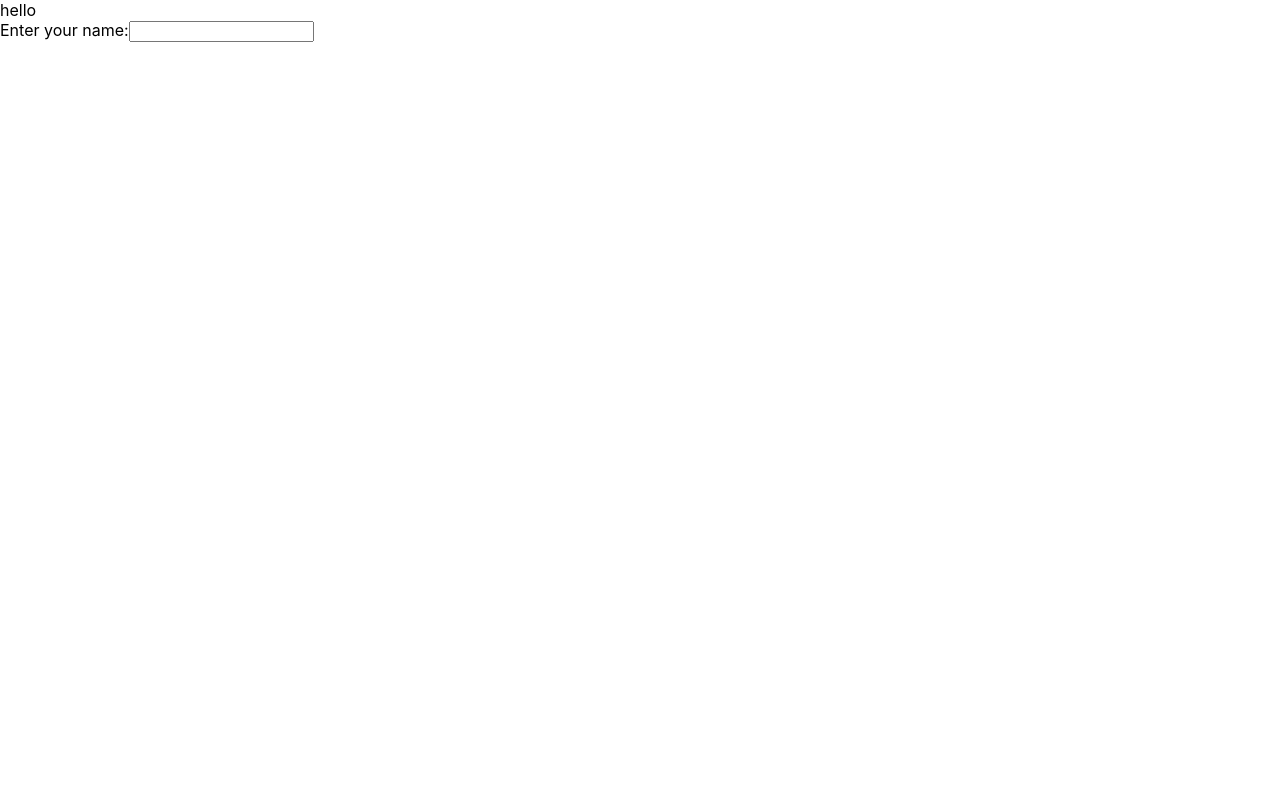
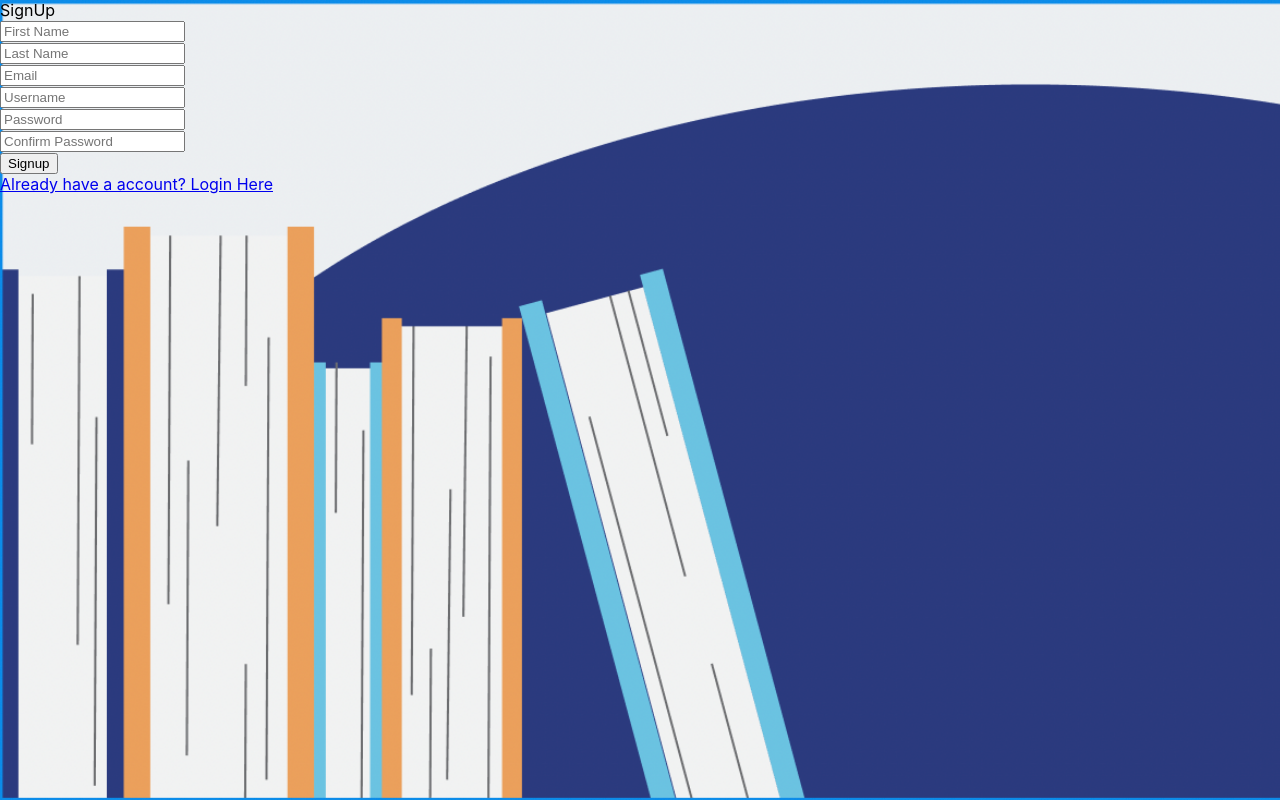
Before and after one commit to blin4504/BrckBook, a React (Create React App) app in the folder frontends/frontends/: page / in a window 1280 px wide. Built offline with nearby package versions, Linux system fonts and the light colour scheme.

Commit message:
skeleton for frontend

```diff
--- a/frontends/frontends/src/index.css
+++ b/frontends/frontends/src/index.css
@@ -5,6 +5,9 @@ body {
     sans-serif;
   -webkit-font-smoothing: antialiased;
   -moz-osx-font-smoothing: grayscale;
+  background-image:url("media/background_book.png");
+  background-size: cover;
+  background-attachment: fixed;
 }
 
 code {
--- a/frontends/frontends/src/pages/landing.js
+++ b/frontends/frontends/src/pages/landing.js
@@ -1,7 +1,24 @@
+import React, { useState } from 'react';
+
 export default function Landing() {
+    const [firstName, setName] = useState("");
+    const [title, setTitle] = useState("");
     return (
         <>
-            landing
+            <div>Welcome {firstName}</div>
+            <div>
+                <input
+                type="text"
+                placeholder="Search for a book..."
+                value={title} onChange={(e) => setTitle(e.target.value)}
+                />
+                <button onClick={() => searchClick(title)}>🔎</button>
+            </div>
         </>
     )
+
+    function searchClick(title)
+    {
+
+    }
 }
--- a/frontends/frontends/src/pages/login.js
+++ b/frontends/frontends/src/pages/login.js
@@ -1,7 +1,32 @@
+import React, { useState } from 'react';
+import { Link } from 'react-router-dom';
+
 export default function Login() {
+    const [userName, setUserName] = useState("");
+    const [password, setPassword] = useState("");
     return (
         <>
-            login
+            <div>Login</div>
+            <form>
+                <input
+                type="text"
+                placeholder="Username"
+                value={userName} onChange={(e) => setUserName(e.target.value)}
+                />
+            </form>
+            <form>
+                <input
+                type="text"
+                placeholder="Password"
+                value={password} onChange={(e) => setPassword(e.target.value)}
+                />
+            </form>
+            <button onClick={() => logClick(userName, password)}>Login</button>
         </>
     )
+
+    function logClick(userName, password)
+    {
+
+    }
 }
--- a/frontends/frontends/src/pages/signup.js
+++ b/frontends/frontends/src/pages/signup.js
@@ -1,12 +1,69 @@
+import React, { useState } from 'react';
+import { Link } from 'react-router-dom';
+
 export default function SignUp() {
+    const [firstName, setName] = useState("");
+    const [lastName, setLastName] = useState("");
+    const [email, setEmail] = useState("");
+    const [userName, setUserName] = useState("");
+    const [password, setPassword] = useState("");
+    const [confirmPassword, setConfirmPassword] = useState("");
+    console.log(confirmPassword)
+
     return (
         <>
-            hello
+            <div>SignUp</div>
             <form>
-                <label>Enter your name:
-                    <input type="text" />
-                </label>
+                <input
+                type="text"
+                placeholder="First Name"
+                value={firstName} onChange={(e) => setName(e.target.value)}
+                />
             </form>
+            <form>
+                <input
+                type="text"
+                placeholder="Last Name"
+                value={lastName} onChange={(e) => setLastName(e.target.value)}
+                />
+            </form>
+            <form>
+                <input
+                type="text"
+                placeholder="Email"
+                value={email} onChange={(e) => setEmail(e.target.value)}
+                />
+            </form>
+            <form>
+                <input
+                type="text"
+                placeholder="Username"
+                value={userName} onChange={(e) => setUserName(e.target.value)}
+                />
+            </form>
+            <form>
+                <input
+                type="text"
+                placeholder="Password"
+                value={password} onChange={(e) => setPassword(e.target.value)}
+                />
+            </form>
+            <form>
+                <input
+                type="text"
+                placeholder="Confirm Password"
+                value={confirmPassword} onChange={(e) => setConfirmPassword(e.target.value)}
+                />
+            </form>
+            <button onClick={() => signClick(firstName, lastName, userName, email, password, confirmPassword)}>Signup</button>
+            <div>
+                <Link to ="login">Already have a account? Login Here</Link>
+            </div>
         </>
     )
+
+    function signClick(firstName, lastName, userName, email, password, confirmPassword)
+    {
+
+    }
 }
```
